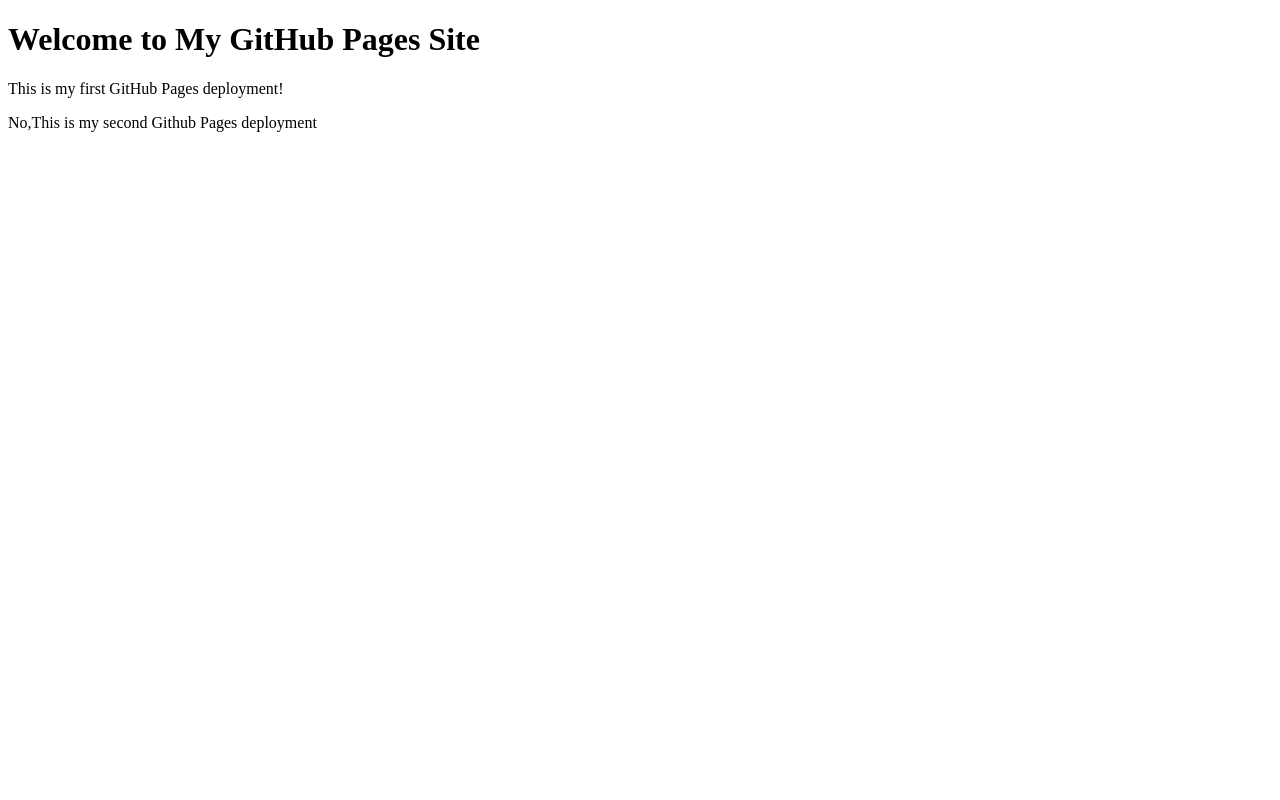
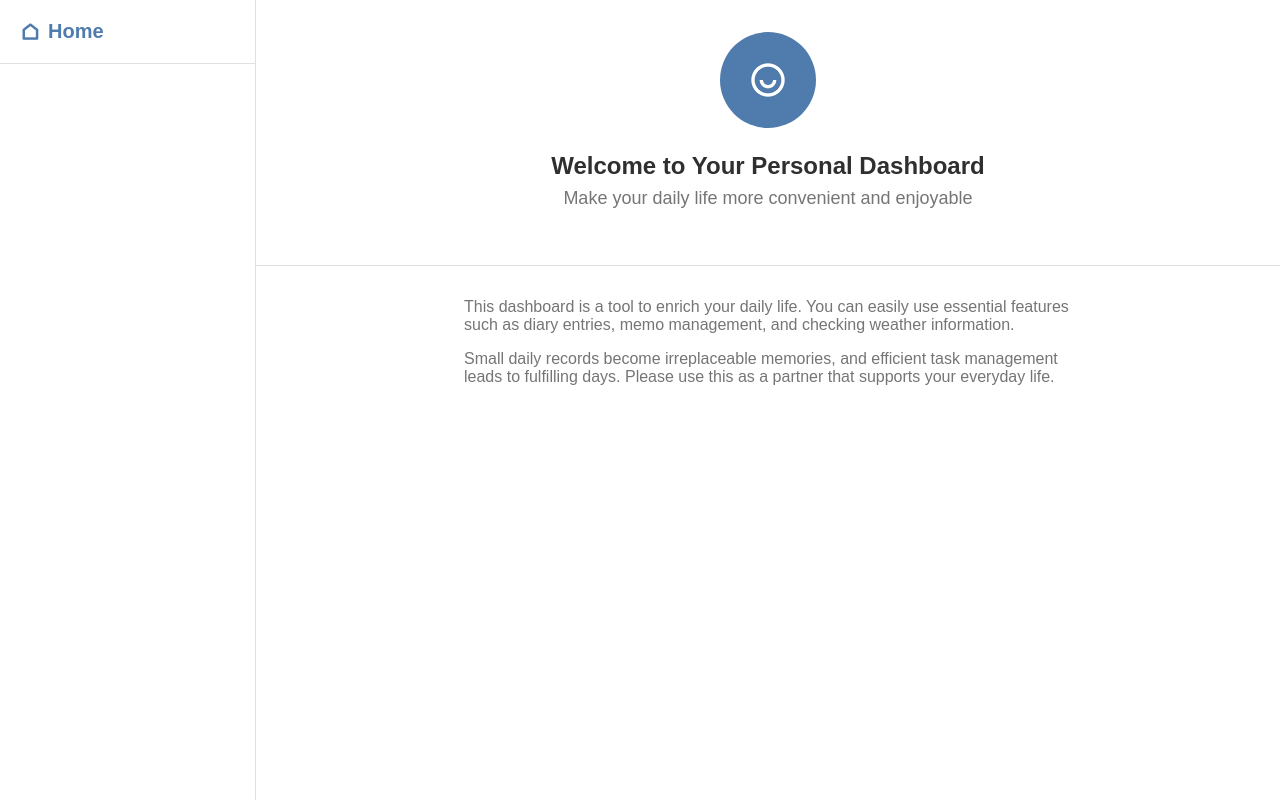
Before and after one commit to nisimuramizu-jpg/my-first-web-app, a plain HTML site: page index.html in a window 1280 px wide. Drawn offline with nearby package versions, Linux system fonts and the light colour scheme.

Commit message:
Add files via upload
新しい Web サイト用ファイルをアップロード

```diff
--- a/index.html
+++ b/index.html
@@ -1,13 +1,47 @@
 <!DOCTYPE html>
 <html lang="en">
-<head>
-    <meta charset="UTF-8">
-    <meta name="viewport" content="width=device-width, initial-scale=1.0">
-    <title>My GitHub Pages Site</title>
-</head>
-<body>
-    <h1>Welcome to My GitHub Pages Site</h1>
-    <p>This is my first GitHub Pages deployment!</p>
-    <p>No,This is my second Github Pages deployment</p>
-</body>
+  <head>
+    <meta charset="UTF-8" />
+    <meta name="viewport" content="width=device-width, initial-scale=1.0" />
+    <title>Dashboard</title>
+    <link rel="stylesheet" href="./style.css">
+    <link href="https://cdn.jsdelivr.net/npm/remixicon@4.5.0/fonts/remixicon.css" rel="stylesheet" />
+  </head>
+
+
+  <body>
+    <div class="dashboard-container">
+
+      <aside class="sidebar">
+        <div class="sidebar-header">
+          <a href="#" class="sidebar-home" data-tab="home">
+            <span class="ri-home-line"></span>
+            <span>Home</span>
+          </a>
+        </div>
+      </aside>
+
+      <main class="main-content">
+        <section class="content-section" id="home">
+          <header class="section-header">
+            <div class="profile-circle">
+              <span class="ri-user-smile-line"></span>
+            </div>
+            <h1 class="section-title">Welcome to Your Personal Dashboard</h1>
+            <p class="section-subtitle">Make your daily life more convenient and enjoyable</p>
+          </header>
+          <div  class="section-body">
+            <div class="section-description">
+              <p>
+                This dashboard is a tool to enrich your daily life. You can easily use essential features such as diary entries, memo management, and checking weather information.
+              </p>
+              <p>
+                Small daily records become irreplaceable memories, and efficient task management leads to fulfilling days. Please use this as a partner that supports your everyday life.
+              </p>
+            </div>
+          </div>
+        </section>
+      </main>
+    </div>
+  </body>
 </html>
--- /dev/null
+++ b/style.css
@@ -0,0 +1,111 @@
+/* ブラウザで設定されているスタイルのリセット・共通設定 */
+/* 消さないでください */
+*,
+*::before,
+*::after {
+  box-sizing: border-box;
+}
+body,
+h1,
+h2,
+h3,
+p,
+ul,
+li,
+form,
+input,
+textarea,
+select,
+button {
+  margin: 0;
+  padding: 0;
+  font-family: sans-serif;
+}
+
+ul {
+  list-style: none;
+}
+/* スタイルのリセット終了 */
+
+/* サイドバーとメインコンテンツを包むための要素のスタイルを書いてください */
+.dashboard-container{
+  display: flex;
+  height: 100vh;
+}
+
+/* サイドバーに関連するスタイルを書いてください */
+.sidebar{
+  width:256px;
+  height: 100%;
+  flex-shrink: 0;
+  color: #f5f5f5;
+  border-right:1px solid #e0e0e0 ;
+  display: flex;
+  flex-direction: column;
+}
+.sidebar-header{
+  padding: 20px;
+  border-bottom: #e0e0e0 1px solid;
+}
+
+.sidebar-home{
+  font-size: 1.25rem;
+  font-weight: 600;
+  color: #4f7cac;
+  display: flex;
+  align-items: center;
+  gap: 8px;
+  text-decoration: none;
+}
+
+/* メインコンテンツに関連するスタイルを書いてください */
+main{
+  flex: 1;
+}
+
+.section-header{
+  background-color: white;
+  padding: 32px;
+  border-bottom: 1px solid #e0e0e0;
+  text-align: center;
+}
+
+.profile-circle{
+  height: 96px;
+  width: 96px;
+  background-color: #4f7cac;
+  border-radius: 50%;
+  display: flex;
+  justify-content: center;
+  align-items: center;
+  margin: 0 auto 24px;
+}
+
+.ri-user-smile-line{
+  font-size: 2.5rem;
+  color: white;
+}
+
+.section-title{
+  font-size: 1.5rem;
+  font-weight: 600;
+  color: #2f2f2f;
+  margin-bottom: 8px;
+}
+
+.section-subtitle{
+  font-size: 1.125rem;
+  color: #757575;
+  margin-bottom: 24px;
+}
+
+.section-description{
+  max-width: 672px;
+  margin: 0 auto;
+  padding: 32px;
+  color: #757575;
+}
+
+.section-description p{
+  margin-bottom: 16px;
+}
```
